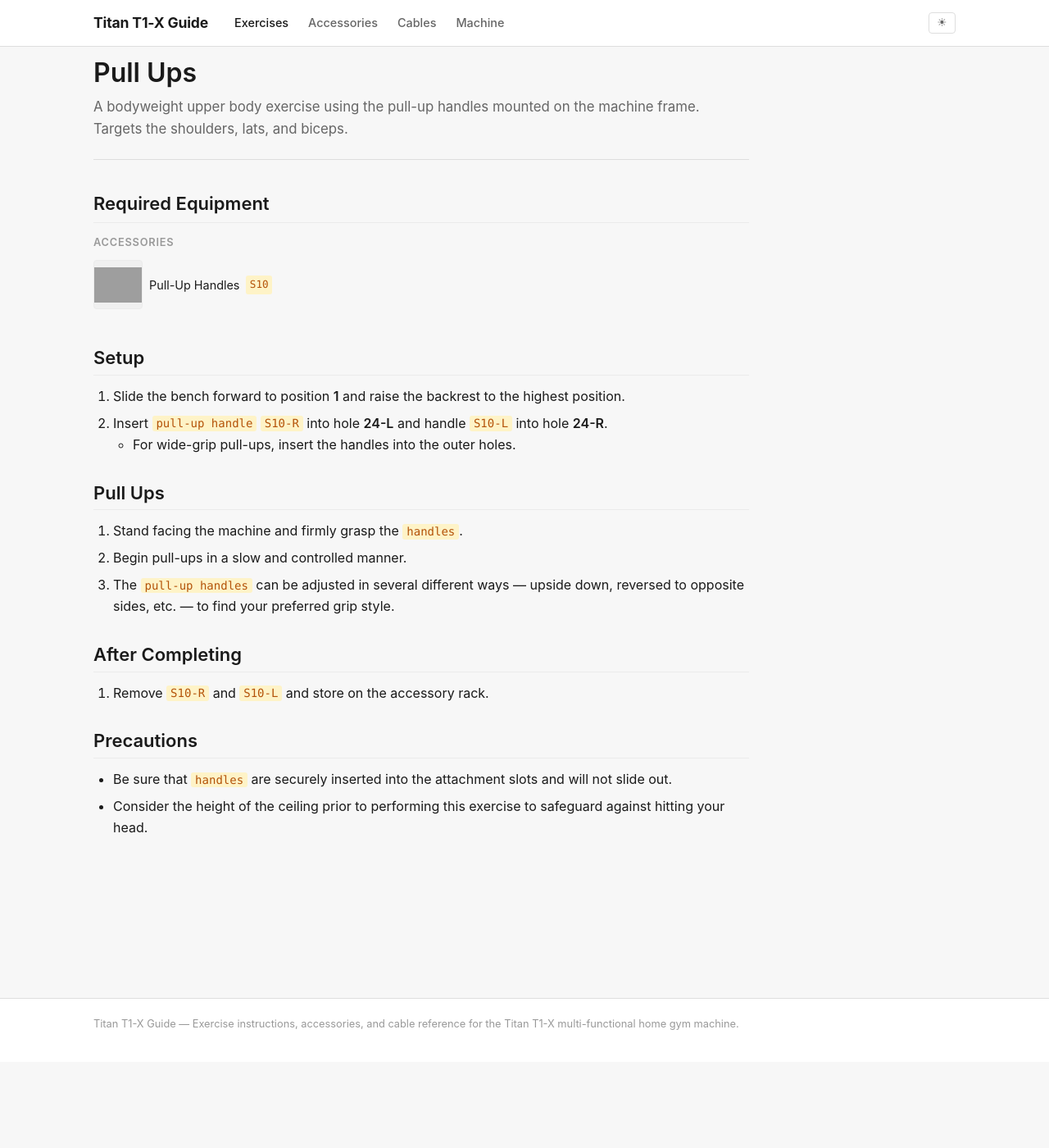
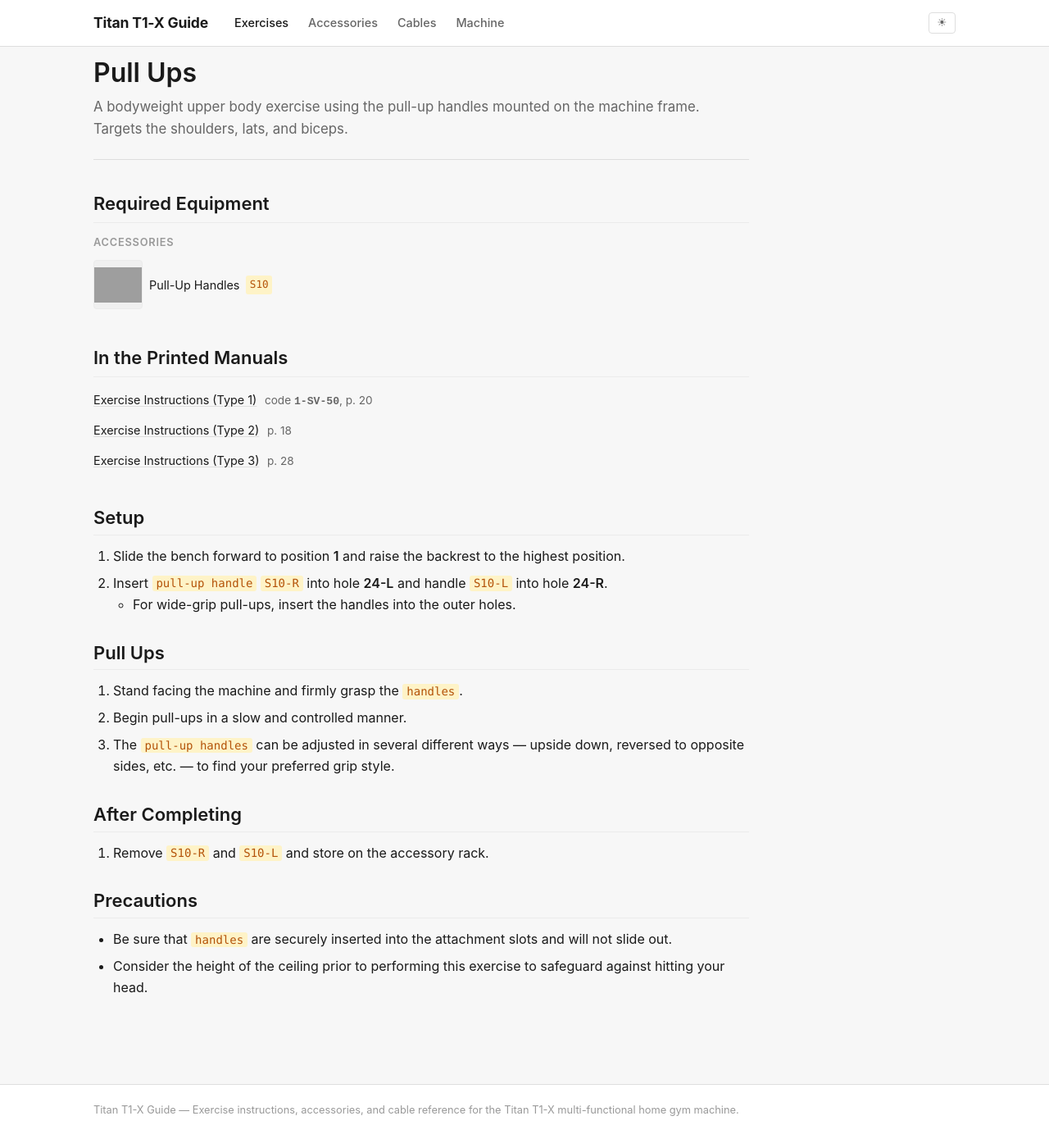
Before and after one commit to digitalman2112/titan-t1, a Jekyll site: the page built from _exercises/EX-18-pull-ups.md, in a window 1280 px wide and 1400 px high, scrolled down 105 px. Shown: the whole window at 82% size. Built offline with Jekyll 4.4.1, drawn with Linux system fonts in a browser that asks for light colours; grey boxes are pictures that could not be loaded.

Commit message:
Add manual location to exercise page

```diff
--- a/_layouts/exercise.html
+++ b/_layouts/exercise.html
@@ -100,6 +100,32 @@
   </section>
   {% endif %}
 
+  {% if page.manual1_code or page.manual2_page or page.manual3_page %}
+  <section class="detail-section">
+    <h2>In the Printed Manuals</h2>
+    <ul class="manual-refs">
+      {% if page.manual1_code %}
+      <li>
+        <a href="{{ '/assets/docs/titan-exercise-instructions-manual1.pdf' | relative_url }}" target="_blank" rel="noopener">Exercise Instructions (Type&nbsp;1)</a>
+        <span class="manual-refs__ref">code&nbsp;<strong>{{ page.manual1_code }}</strong>, p.&nbsp;{{ page.manual1_page }}</span>
+      </li>
+      {% endif %}
+      {% if page.manual2_page %}
+      <li>
+        <a href="{{ '/assets/docs/titan-exercise-instructions-manual2.pdf' | relative_url }}" target="_blank" rel="noopener">Exercise Instructions (Type&nbsp;2)</a>
+        <span class="manual-refs__ref">p.&nbsp;{{ page.manual2_page }}</span>
+      </li>
+      {% endif %}
+      {% if page.manual3_page %}
+      <li>
+        <a href="{{ '/assets/docs/titan-exercise-instructions-manual3.pdf' | relative_url }}" target="_blank" rel="noopener">Exercise Instructions (Type&nbsp;3)</a>
+        <span class="manual-refs__ref">p.&nbsp;{{ page.manual3_page }}</span>
+      </li>
+      {% endif %}
+    </ul>
+  </section>
+  {% endif %}
+
   <section class="detail-section detail-content">
     {{ content }}
   </section>
--- a/assets/css/main.scss
+++ b/assets/css/main.scss
@@ -1044,6 +1044,37 @@
 }
 
 /* ============================================================
+   Manual References (Exercise detail page)
+   ============================================================ */
+
+.manual-refs {
+  list-style: none;
+  margin: 0;
+  padding: 0;
+  display: flex;
+  flex-direction: column;
+  gap: 0.5rem;
+
+  li {
+    display: flex;
+    align-items: baseline;
+    gap: 0.6rem;
+    font-size: 0.9rem;
+  }
+
+  &__ref {
+    color: var(--color-text-muted);
+    font-size: 0.85rem;
+
+    strong {
+      font-family: var(--font-mono, monospace);
+      font-size: 0.82rem;
+      color: var(--color-accent);
+    }
+  }
+}
+
+/* ============================================================
    Cross-Reference Table (Machine page)
    ============================================================ */
 
```
